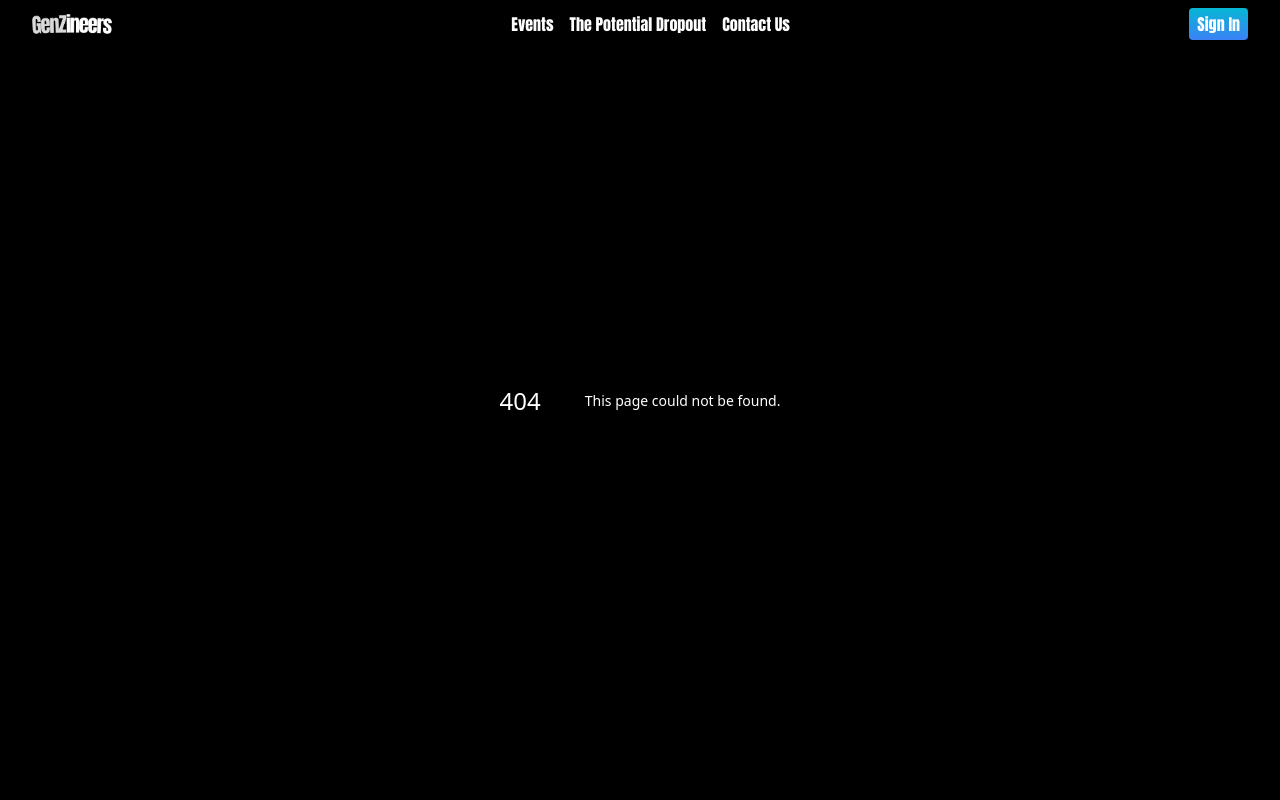
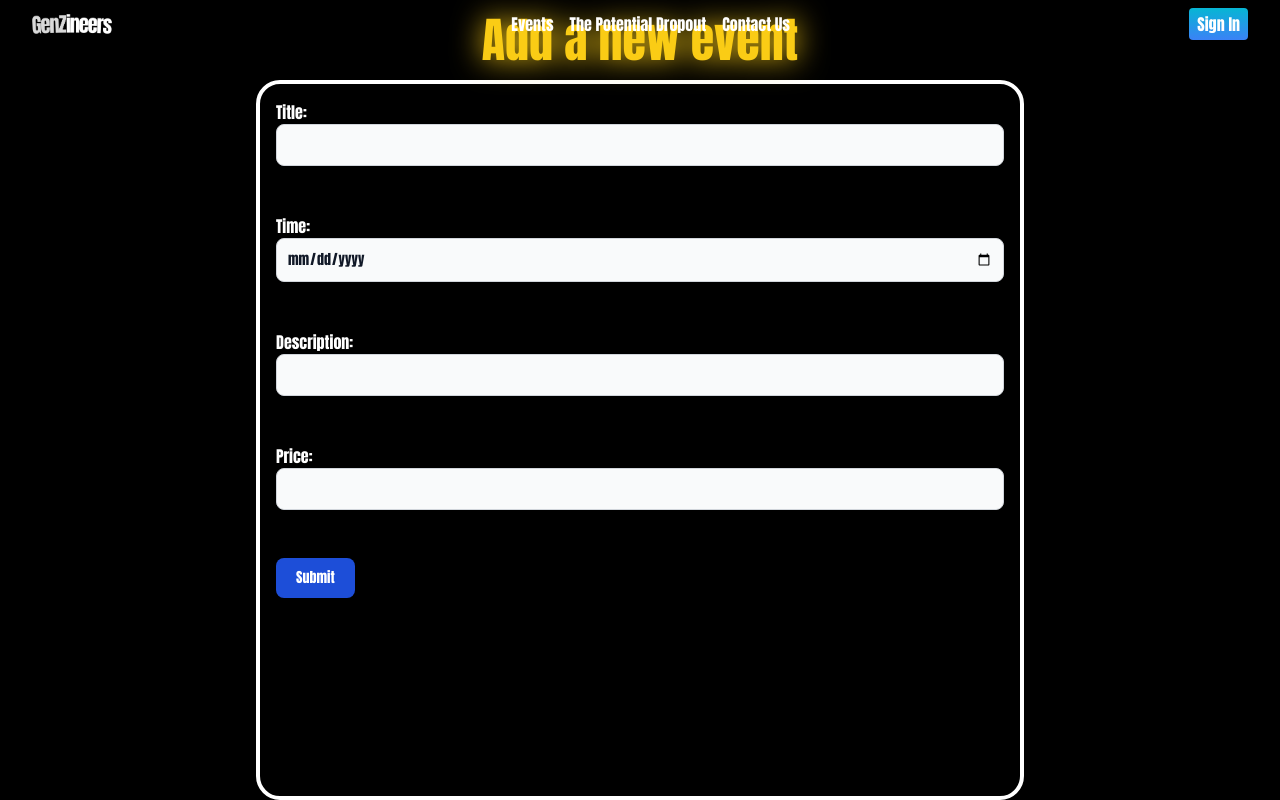
Before and after one commit to umbracious/genZineers, a Next.js app in the folder genzineers/: page /events/new in a window 1280 px wide. Before the commit this address had no page. Built offline with nearby package versions, Linux system fonts and the light colour scheme.

Commit message:
Working form to add new events to DB

```diff
--- /dev/null
+++ b/genzineers/src/app/events/new/form.tsx
@@ -0,0 +1,47 @@
+"use client";
+import { PrismaClient } from "@prisma/client";
+
+export default function EventForm() {
+
+    const prisma = new PrismaClient({ log: ["query"] });
+
+    const uploadEvent = async(e: any) => {
+        // try {
+        //     const event = await prisma.event.create({
+        //         data:{
+        //             title: title,
+        //             eventTime: time,
+        //             description: description,
+        //             price: price,
+        //         }
+        //     })
+        // } catch (err) {
+        //     console.error(err);
+        // }
+        e.preventDefault();
+        const data = {
+            title: (document.getElementById('title') as HTMLInputElement).value,
+            eventTime: (document.getElementById('time') as HTMLInputElement).value,
+            description: (document.getElementById('description') as HTMLInputElement).value,
+            price: (document.getElementById('price') as HTMLInputElement).value,
+        }
+        const response = await fetch("/api/submitEvent", {
+            method: "POST",
+            body: JSON.stringify(data),
+        });
+        return response.json();
+    }
+
+    return(
+        <div className="flex flex-col w-3/5 h-[90%] border-4 rounded-3xl border-white p-4 space-y-2">
+            <form onSubmit={uploadEvent}>
+            Title: <input id="title" className="bg-gray-50 border border-gray-300 text-gray-900 text-sm rounded-lg focus:ring-blue-500 focus:border-blue-500 block w-full p-2.5 dark:bg-gray-700 dark:border-gray-600 dark:placeholder-gray-400 dark:text-white dark:focus:ring-blue-500 dark:focus:border-blue-500"/><br/><br/>
+            Time: <input id="time" type="date" className="bg-gray-50 border border-gray-300 text-gray-900 text-sm rounded-lg focus:ring-blue-500 focus:border-blue-500 block w-full p-2.5 dark:bg-gray-700 dark:border-gray-600 dark:placeholder-gray-400 dark:text-white dark:focus:ring-blue-500 dark:focus:border-blue-500"/><br/><br/>
+            Description: <input id="description" className="bg-gray-50 border border-gray-300 text-gray-900 text-sm rounded-lg focus:ring-blue-500 focus:border-blue-500 block w-full p-2.5 dark:bg-gray-700 dark:border-gray-600 dark:placeholder-gray-400 dark:text-white dark:focus:ring-blue-500 dark:focus:border-blue-500"/><br/><br/>
+            Price: <input id="price" type="number" className="bg-gray-50 border border-gray-300 text-gray-900 text-sm rounded-lg focus:ring-blue-500 focus:border-blue-500 block w-full p-2.5 dark:bg-gray-700 dark:border-gray-600 dark:placeholder-gray-400 dark:text-white dark:focus:ring-blue-500 dark:focus:border-blue-500" /><br/><br/>
+            <button type="submit" className="text-white bg-blue-700 hover:bg-blue-800 focus:ring-4 focus:outline-none focus:ring-blue-300 font-medium rounded-lg text-sm w-full sm:w-auto px-5 py-2.5 text-center dark:bg-blue-600 dark:hover:bg-blue-700 dark:focus:ring-blue-800">Submit</button>
+
+            </form>
+        </div>
+    );
+}
--- /dev/null
+++ b/genzineers/src/app/events/new/page.tsx
@@ -0,0 +1,10 @@
+import EventForm from "./form";
+
+export default function NewEventPage() {
+    return(
+    <main className="h-screen flex flex-col items-center justify-end space-y-4">
+        <h1 className="text-5xl text-yellow-400 drop-shadow-glow">Add a new event</h1>
+        <EventForm/>
+    </main>
+    );
+}
--- /dev/null
+++ b/genzineers/src/pages/api/submitEvent.tsx
@@ -0,0 +1,21 @@
+import { PrismaClient } from "@prisma/client";
+import { redirect } from "next/navigation";
+
+export default async function handler(req:any, res:any) {
+    const { title, eventTime, description, price} = JSON.parse(req.body);
+    const prisma = new PrismaClient({ log: ["query"] });
+    try {
+            const event = await prisma.event.create({
+                data:{
+                    title: title,
+                    eventTime: new Date(eventTime),
+                    description: description,
+                    price: price,
+                }
+            })
+        } catch (err) {
+            console.error(err);
+            res.status(500).send(err);
+        }
+    res.status(200).send("Success");
+}
```
